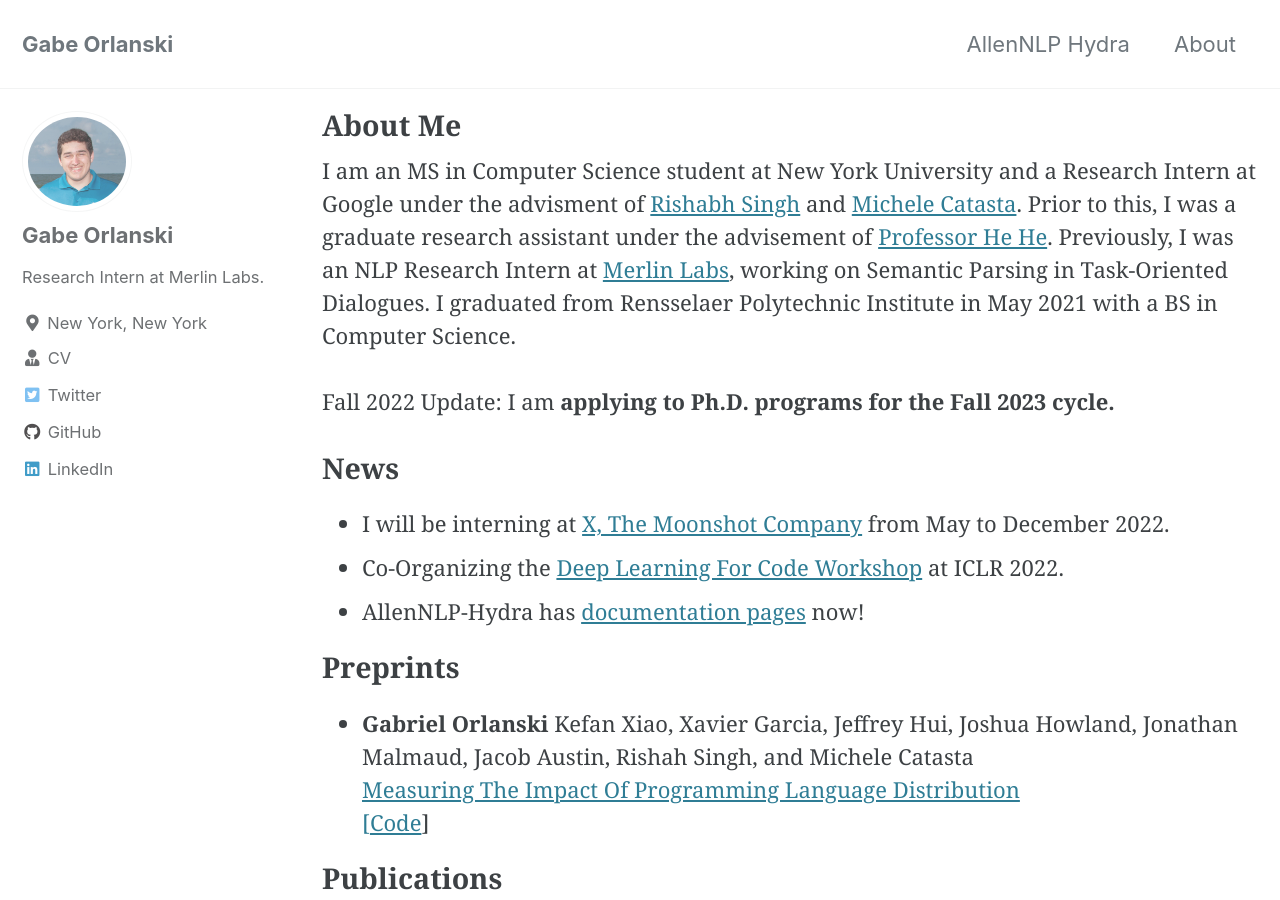
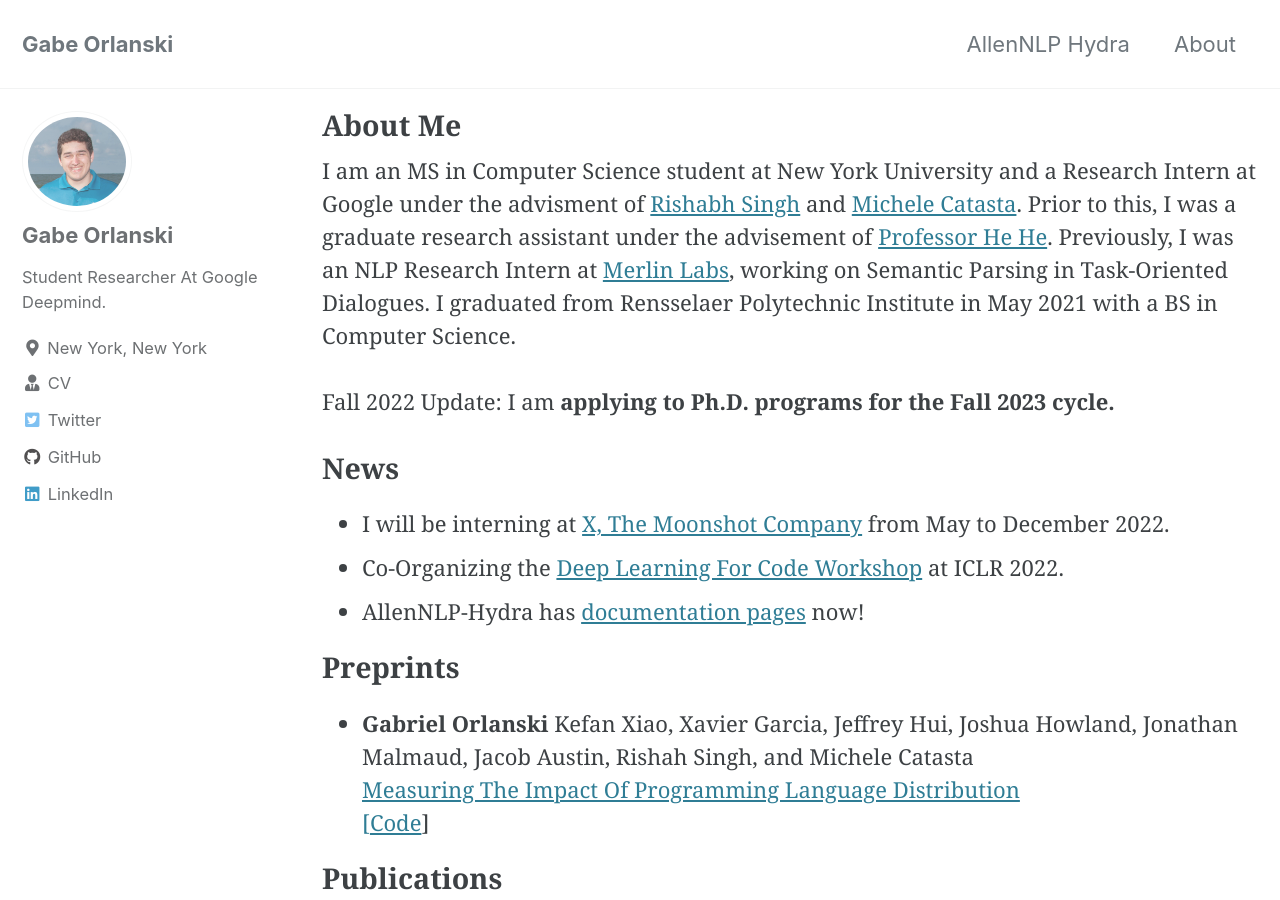
Before and after one commit to gabeorlanski/gabeorlanski.github.io, a Jekyll site: the page built from index.html, in a window 1280 px wide and 900 px high. Built offline with Jekyll 4.4.1, drawn with Linux system fonts in a browser that asks for light colours; cached includes are drawn as plain includes; the list of posts is cut into pages by our own code.

Commit message:
Update _config.yml

```diff
--- a/_config.yml
+++ b/_config.yml
@@ -103,7 +103,7 @@ analytics:
 author:
   name             : "Gabe Orlanski"
   avatar           : "/assets/img/my_face.jpeg"
-  bio              : "Research Intern at Merlin Labs."
+  bio              : "Student Researcher At Google Deepmind."
   location         : "New York, New York"
   email            : # gabeorlanski@gmail.com
   linkedin         : "gabriel-orlanski/"
```
